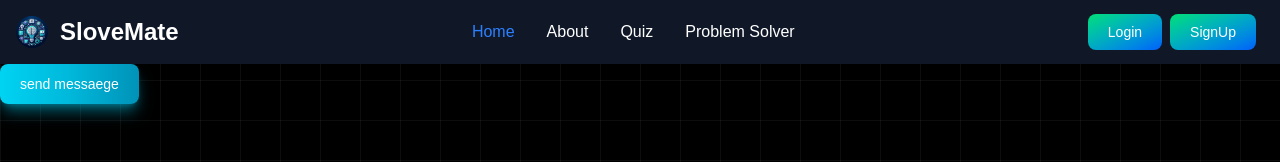
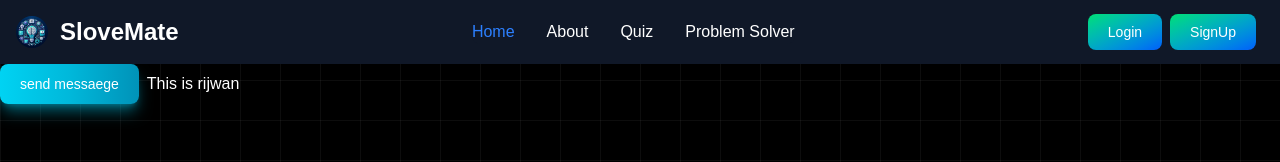
Before and after one commit to skrijwan100/SloveMate, a React (Vite) app in the folder client/: page /problemsolving in a window 1280 px wide. Shown: the top 162 px of the page. Built offline with nearby package versions, Linux system fonts and the light colour scheme.

Commit message:
try margge

```diff
--- a/client/src/pages/ProblemSolver.jsx
+++ b/client/src/pages/ProblemSolver.jsx
@@ -14,7 +14,11 @@ const ProblemSolver = () => {
         console.log(data)
     }
   return (
+    <>
     <button onClick={handleclickai} type="button" className="text-white bg-gradient-to-r from-cyan-400 via-cyan-500 to-cyan-600 hover:bg-gradient-to-br focus:ring-4 focus:outline-none focus:ring-cyan-300 dark:focus:ring-cyan-800 shadow-lg shadow-cyan-500/50 dark:shadow-lg dark:shadow-cyan-800/80 font-medium rounded-lg text-sm px-5 py-2.5 text-center me-2 mb-2">send messaege</button>
+
+    <button>This is rijwan <button type="reset"></button></button>
+    </>
   )
 }
 
```
